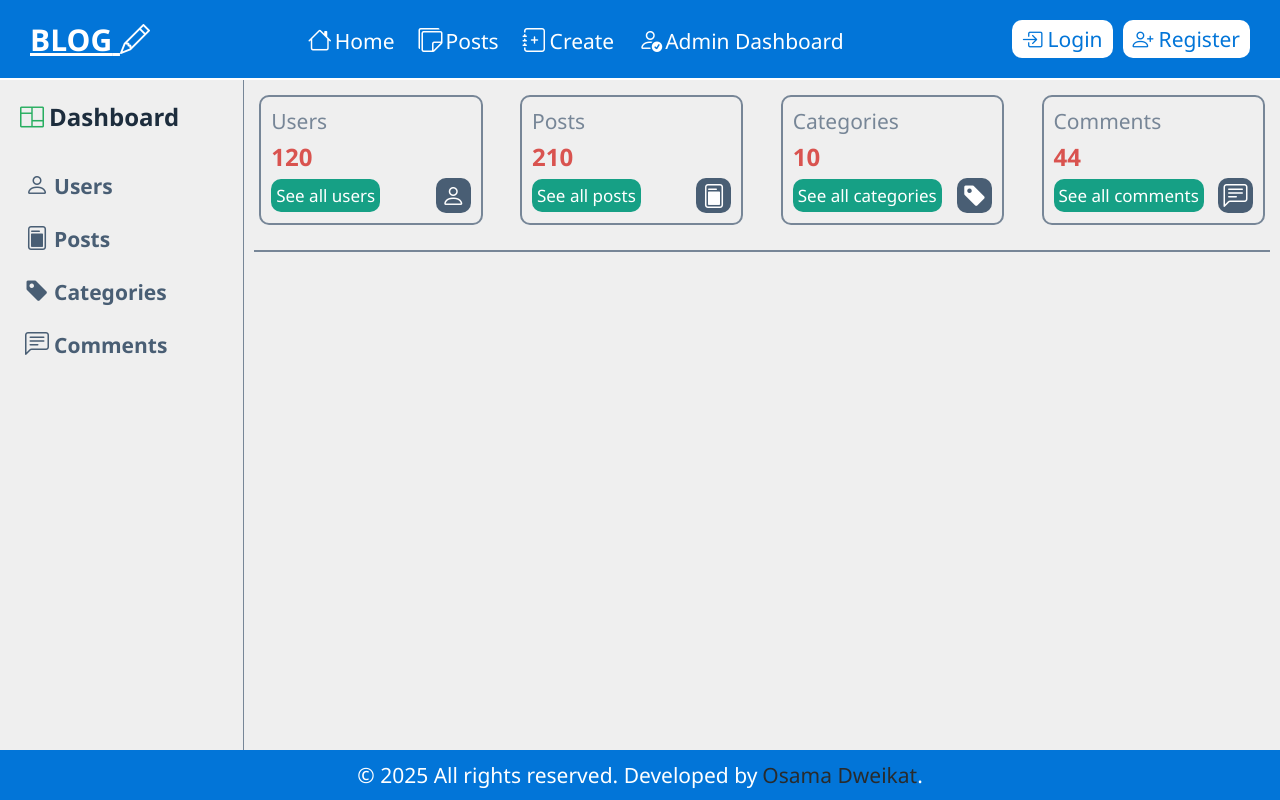
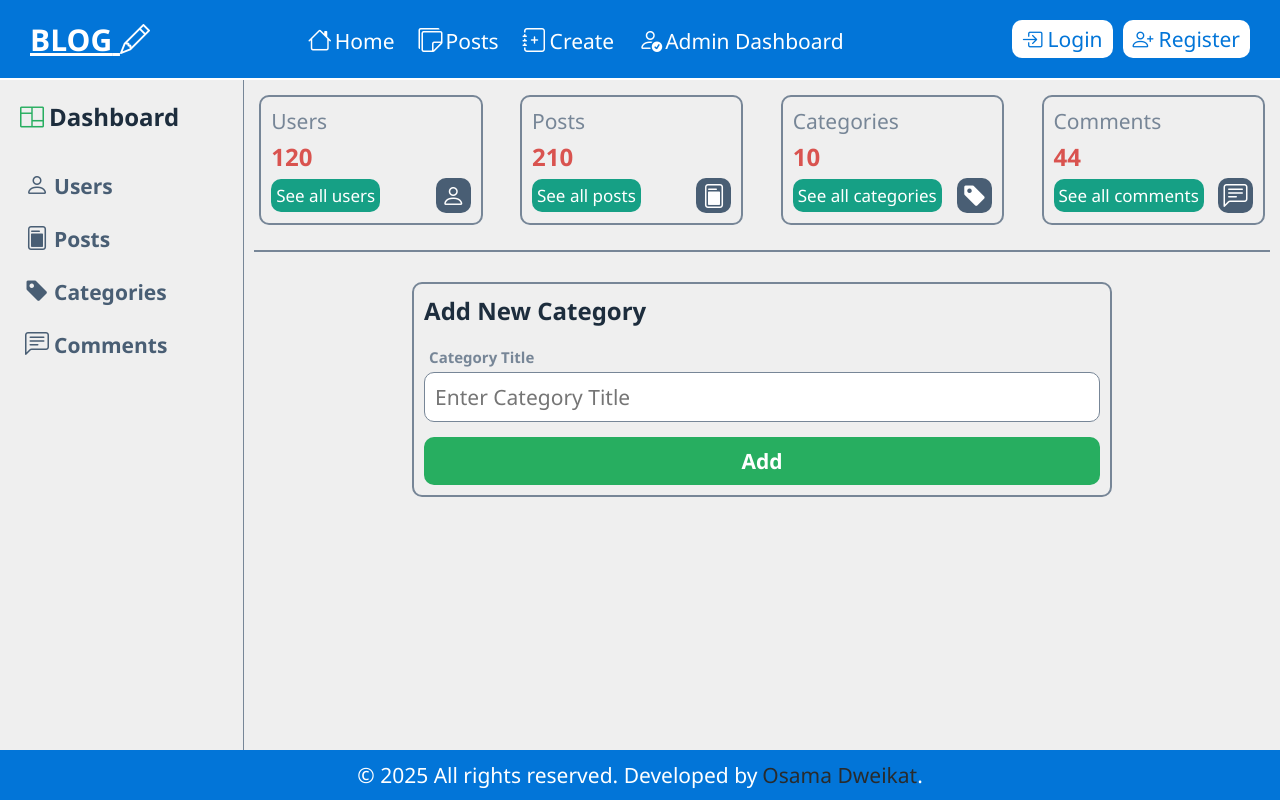
Before and after one commit to osamadweikat/Blog, a React (Create React App) app in the folder frontend/: page /admin-dashboard in a window 1280 px wide. Built offline with nearby package versions, Linux system fonts and the light colour scheme.

Commit message:
feat: create AddCategoryForm with input validation

```diff
--- a/frontend/src/pages/admin/AddCategoryForm.jsx
+++ b/frontend/src/pages/admin/AddCategoryForm.jsx
@@ -0,0 +1,36 @@
+import { toast } from "react-toastify";
+import { useState } from "react";
+
+const AddCategoryForm = () => {
+  const [title, setTitle] = useState("");
+
+  const formSubmitHandler = (e) => {
+    e.preventDefault();
+    if (title.trim() === "") return toast.error("Category Title is required");
+
+    console.log({ title });
+  };
+
+  return (
+    <div className="add-category">
+      <h6 className="add-category-title">Add New Category</h6>
+      <form onSubmit={formSubmitHandler} className="add-category-form">
+        <div className="add-category-form-group">
+          <label htmlFor="title">Category Title</label>
+          <input
+            value={title}
+            onChange={(e) => setTitle(e.target.value)}
+            type="text"
+            id="title"
+            placeholder="Enter Category Title"
+          />
+        </div>
+        <button type="submit" className="add-category-btn">
+          Add
+        </button>
+      </form>
+    </div>
+  );
+};
+
+export default AddCategoryForm;
--- a/frontend/src/pages/admin/AdminMain.jsx
+++ b/frontend/src/pages/admin/AdminMain.jsx
@@ -1,4 +1,5 @@
 import { Link } from "react-router-dom";
+import AddCategoryForm from "./AddCategoryForm";
 
 const AdminMain = () => {
   return (
@@ -59,6 +60,7 @@ const AdminMain = () => {
           </div>
         </div>
       </div>
+      <AddCategoryForm />
     </div>
   );
 };
```
